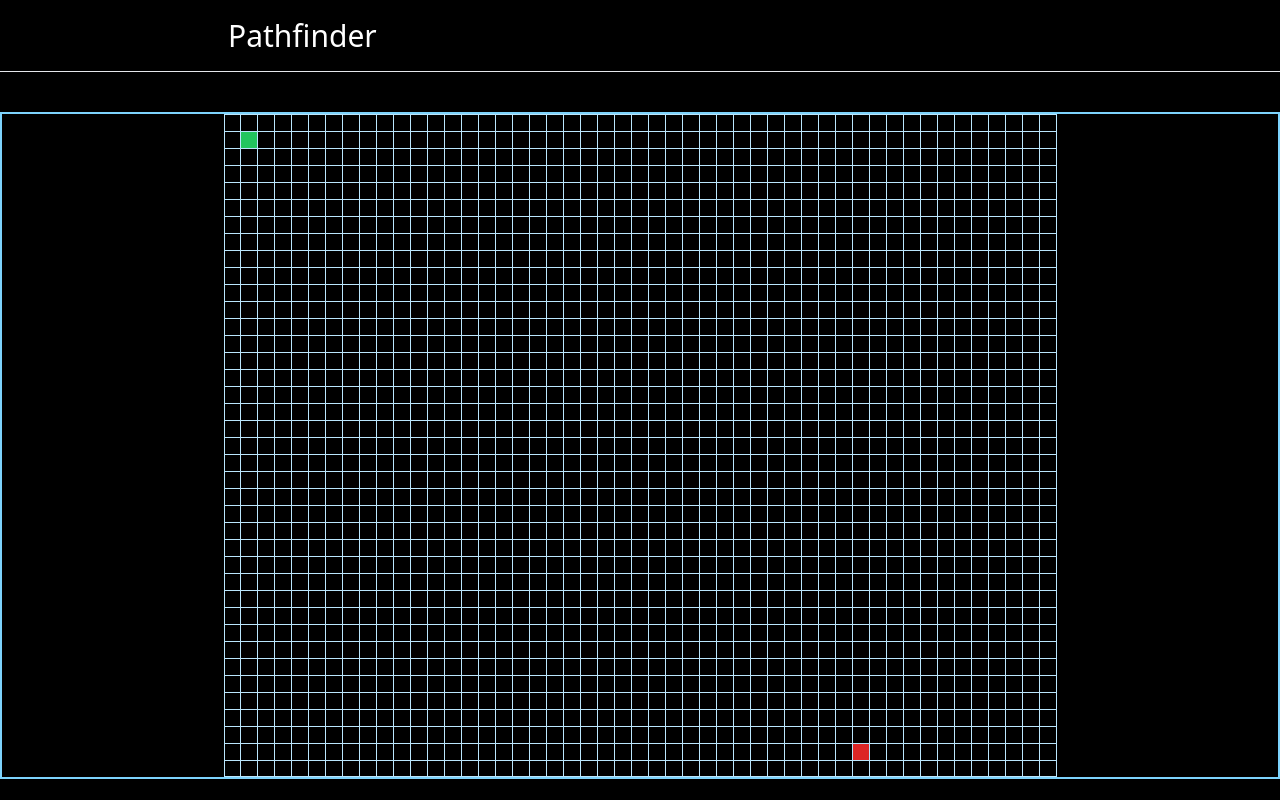
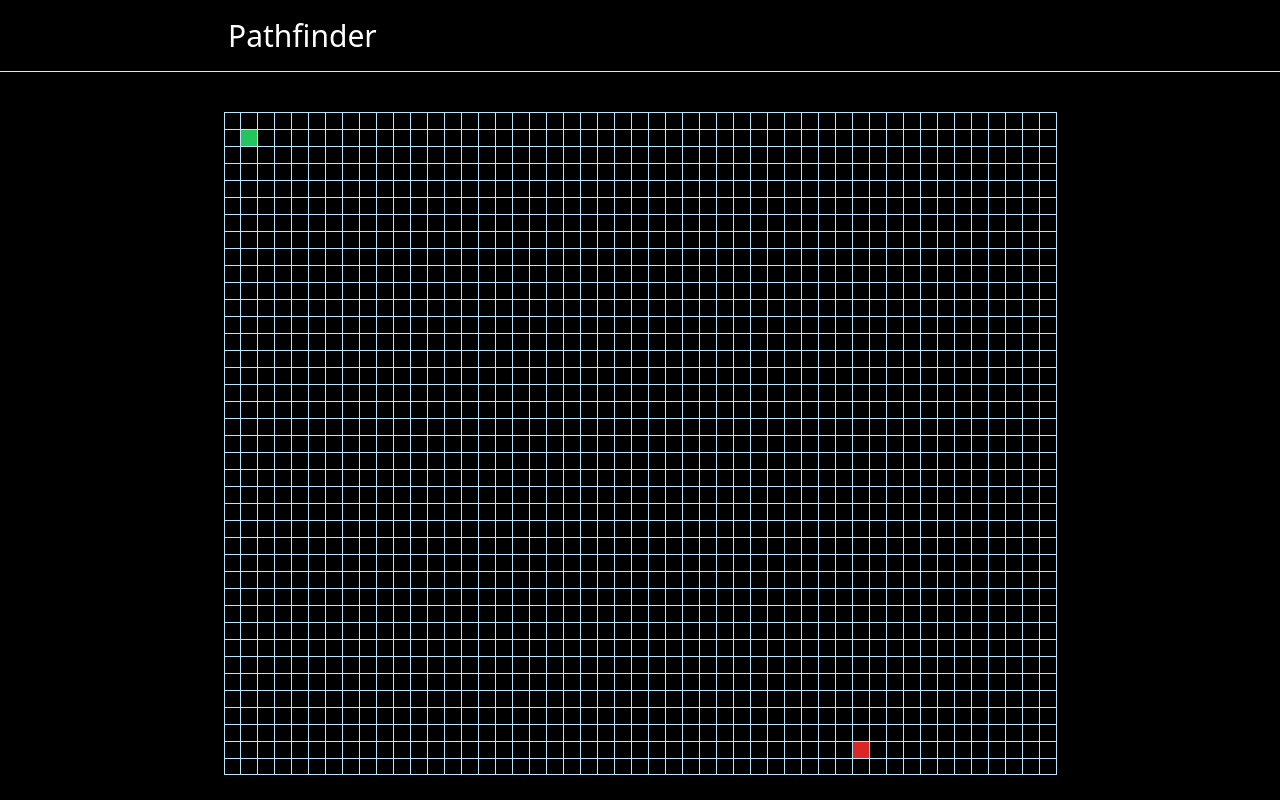
Before and after one commit to Folka2134/algorithm_visualizer, a React (Vite) app: page / in a window 1280 px wide. Built offline with nearby package versions, Linux system fonts and the light colour scheme.

Commit message:
updated styles

```diff
--- a/src/components/Grid.tsx
+++ b/src/components/Grid.tsx
@@ -47,7 +47,7 @@
     <div
       className={twMerge(
         // base layout
-        "mt-10 flex flex-col items-center justify-center border-2 border-sky-300",
+        "mt-10 flex flex-col items-center justify-center",
         // layout height
         `lg:min-h-[${MAX_ROWS * 17}px] md:min-h-[${
           MAX_ROWS * 15
```
